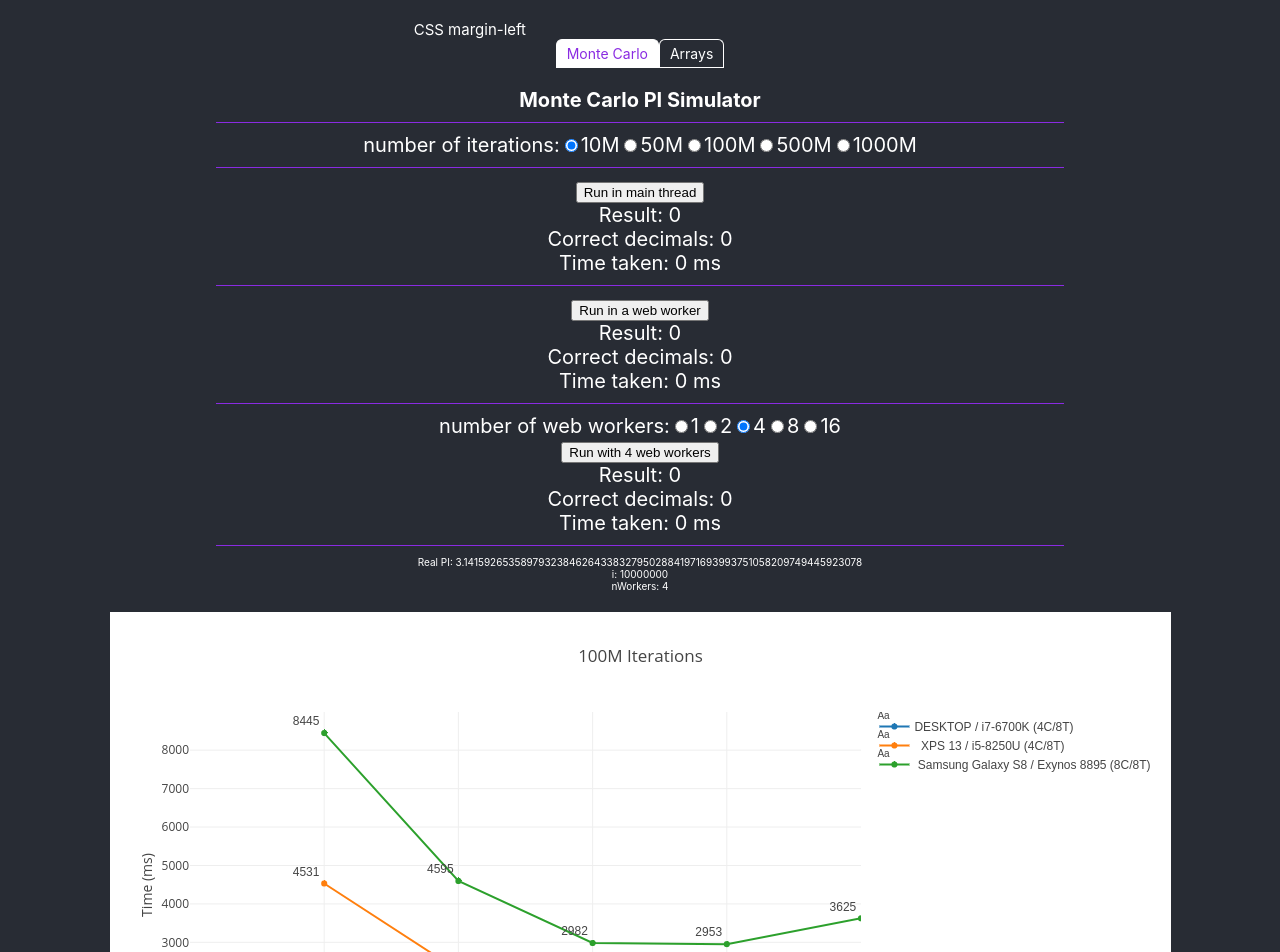
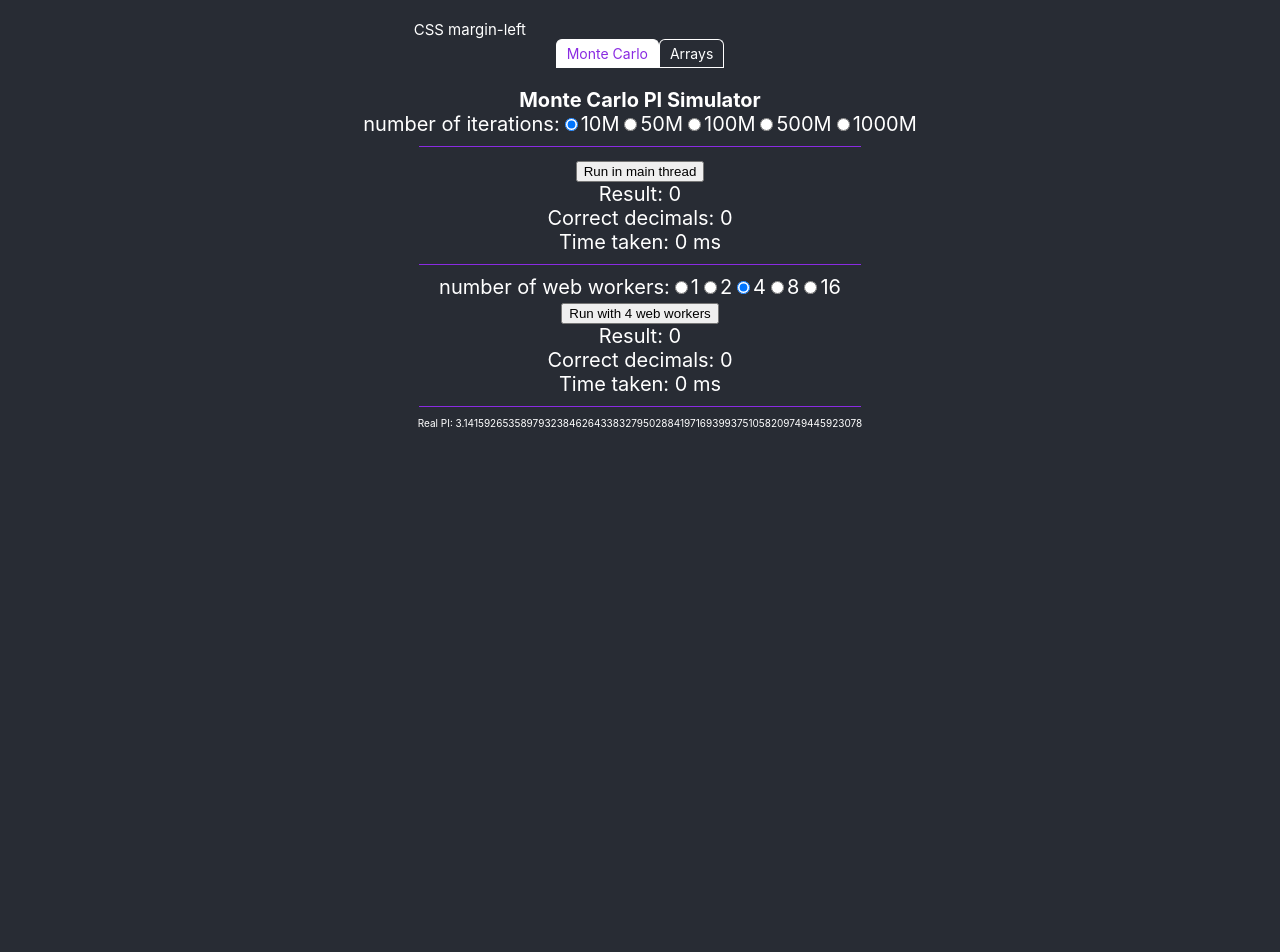
Before and after one commit to teemutoikkanen/webworker-react-app, a React (Create React App) app: page / in a window 1280 px wide. Shown: the part 180-1132 px from the top of the page. After the commit the page ends 800 px from the top, so only its background shows below. Built offline with nearby package versions, Linux system fonts and the light colour scheme.

Commit message:
siistin montecarloa

```diff
--- a/src/examples/MonteCarlo/MonteCarlo.js
+++ b/src/examples/MonteCarlo/MonteCarlo.js
@@ -12,15 +12,14 @@ class MonteCarlo extends Component {
       PiResultMainThread: 0,
       PiTimeTakenMainThread: 0,
       PiCorrectDigitsMainThread: 0,
-      PiResultWebWorker: 0,
-      PiTimeTakenWebWorker: 0,
-      PiCorrectDigitsWebWorker: 0,
+      // PiResultWebWorker: 0,
+      // PiTimeTakenWebWorker: 0,
+      // PiCorrectDigitsWebWorker: 0,
       nWorkers: 4,
       nWorkersResults: [],
       nWorkersFinalResult: 0,
       nWorkersCorrectDigits: 0,
       nWorkersT0: 0,
-      // nWorkersT1: 0,
       nWorkersTime: 0,
     };
 
@@ -198,7 +197,7 @@ setNWorkers = event => {
     return (
       <div className="flexColumn">
         <b>Monte Carlo PI Simulator</b>
-        <hr/>
+
         <div
           className="radio-buttons-montecarlo"
           onChange={this.setPiIterations}
@@ -225,13 +224,13 @@ setNWorkers = event => {
         <p>Time taken: {this.state.PiTimeTakenMainThread} ms</p>
         <hr/>
 
-        <div className="montecarlo-web-worker">
+        {/* <div className="montecarlo-web-worker">
           <button onClick={this.webWorkerTest}>Run in a web worker</button>
         </div>
         <p>Result: {this.state.PiResultWebWorker}</p>
         <p>Correct decimals: {this.state.PiCorrectDigitsWebWorker}</p>
         <p>Time taken: {this.state.PiTimeTakenWebWorker} ms</p>
-        <hr/>
+        <hr/> */}
         <div
           className="radio-buttons-multiple-workers"
           onChange={this.setNWorkers}
@@ -264,12 +263,12 @@ setNWorkers = event => {
           Real PI:
           3.1415926535897932384626433832795028841971693993751058209749445923078
         </p>
-
+{/*
         <p className="notes"> i: {this.state.PiIterations}</p>
         <p className="notes"> nWorkers: {this.state.nWorkers}</p>
-        <ul className="notes">{this.state.nWorkersResults}</ul>
+        <ul className="notes">{this.state.nWorkersResults}</ul> */}
 
-        <img src={plot}></img>
+        {/* <img src={plot}></img> */}
       </div>
     );
   }
```
